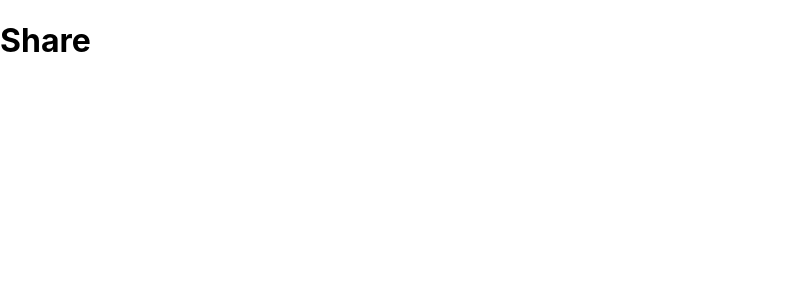
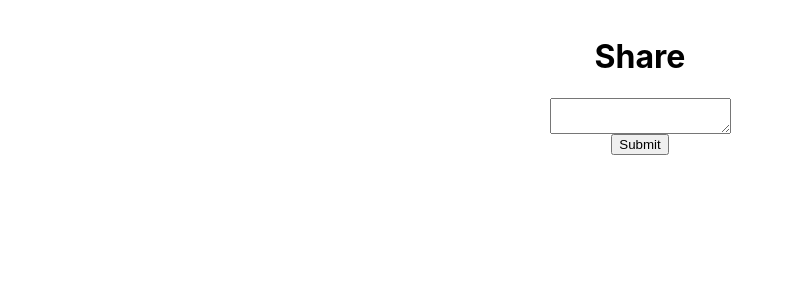
Before and after one commit to myfatemi04/rivers, a React (Create React App) app: page /share in a window 1280 px wide. Shown: the top 300 px of the page, without its empty margins (0-793 px from the left). Built offline with nearby package versions, Linux system fonts and the light colour scheme.

Commit message:
Add API routes and share page skeleton

```diff
--- /dev/null
+++ b/src/api.js
@@ -0,0 +1,26 @@
+export async function getStories(initialMessage) {
+	const result = await fetch('https://get-stories-jxwxpho3rq-uk.a.run.app/?query=' + encodeURIComponent(initialMessage)).then(response => response.json());
+	return result;
+}
+
+export async function addStory(story) {
+	const result = await fetch('https://add-story-jxwxpho3rq-uk.a.run.app', {
+		method: "POST",
+		body: JSON.stringify({ story }),
+		headers: {
+			"Content-Type": "application/json"
+		}
+	}).then(response => response.json());
+	return result;
+}
+
+export async function chat(messages, retrievedStories) {
+	const result = await fetch('https://add-story-jxwxpho3rq-uk.a.run.app', {
+		method: "POST",
+		body: JSON.stringify({ messages, retrievedStories }),
+		headers: {
+			"Content-Type": "application/json"
+		}
+	}).then(response => response.json());
+	return result;
+}
--- a/src/pages/Share.js
+++ b/src/pages/Share.js
@@ -1,5 +1,32 @@
+import { useCallback, useState } from "react";
+import { addStory } from "../api";
+
 export default function Share() {
-	return <div>
+	const [story, setStory] = useState("");
+	const [status, setStatus] = useState("idle");
+
+	const submitButton = useCallback(async () => {
+		if (!story) {
+			return;
+		}
+		setStatus("pending");
+		try {
+			await addStory(story)
+			setStatus("success");
+			setStory("");
+		} catch (e) {
+			setStatus("error");
+		}
+	}, [story]);
+
+	return <div style={{
+		display: "flex", flexDirection: "column", width: "40rem", margin: "1rem auto", alignItems: "center"
+	}}>
 		<h1>Share</h1>
+		<textarea value={story} onChange={e => setStory(e.target.value)} disabled={status === 'pending'} />
+		<button onClick={submitButton}>Submit</button>
+		{status === 'pending' && "Uploading..."}
+		{status === 'success' && "Thank you so much for sharing. Your stories will give someone going through a similar experience comfort that they aren't alone.."}
+		{status === 'error' && "We're sorry, something happened when uploading your story. Try again?"}
 	</div>
 }
```
